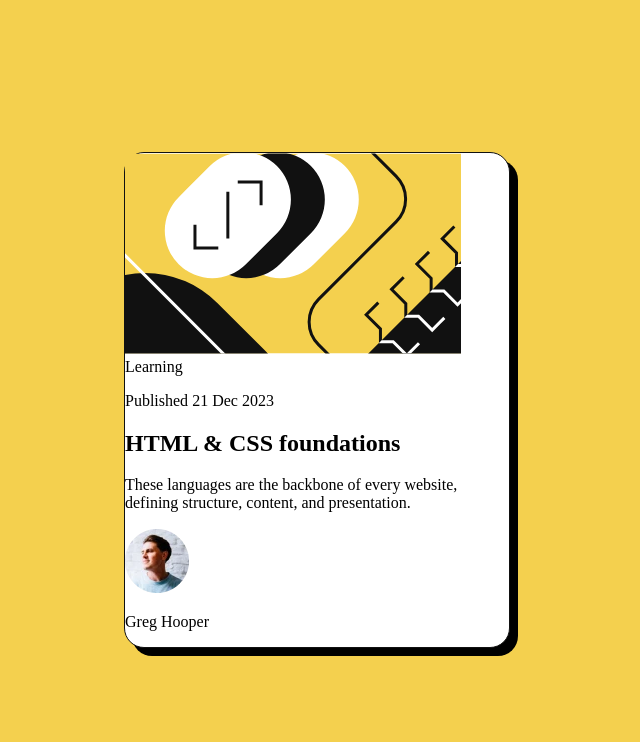
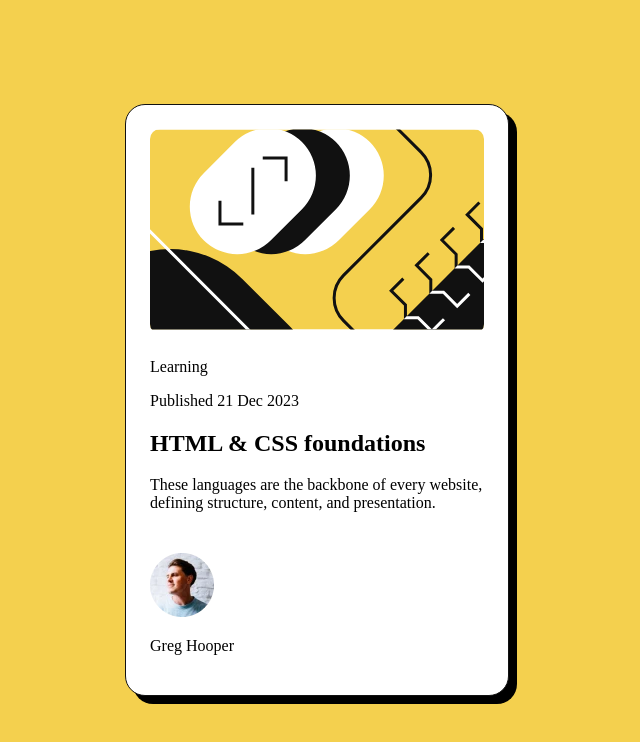
Before and after one commit to NoonPanirSabzi/blog-preview-card, a plain HTML site: page index.html in a window 1280 px wide. Shown: the whole page, without its empty margins (323-963 px from the left). Drawn offline with Linux system fonts and the light colour scheme.

Commit message:
complete blog card and blog card image style

```diff
--- a/index.html
+++ b/index.html
@@ -17,7 +17,7 @@
   <body>
     <main>
       <article class="blog-card">
-        <div>
+        <div class="blog-card__image">
           <img src="assets/images/illustration-article.svg" alt="Blog image" />
         </div>
         <div>
--- a/style.css
+++ b/style.css
@@ -21,5 +21,15 @@ body {
   width: min(87.2vw, 24rem);
   border-radius: 1.25rem;
   box-shadow: 0.5rem 0.5rem var(--shadow-color);
-  border: 1px solid var(--gray-950)
+  border: 1px solid var(--gray-950);
+  padding: 1.5rem;
+  box-sizing: border-box;
+  display: flex;
+  flex-flow: column;
+  gap: 1.5rem;
 }
+
+.blog-card__image {
+  border-radius: 0.625rem;
+  overflow: hidden;
+}
```
